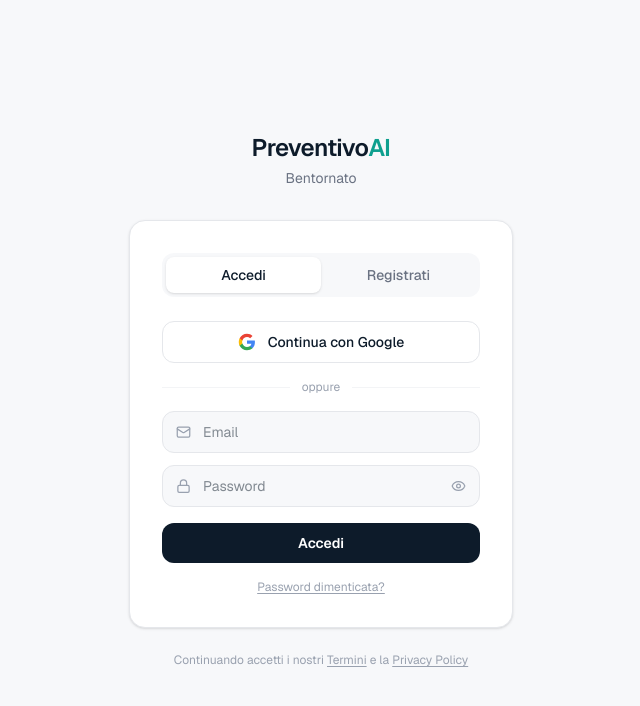
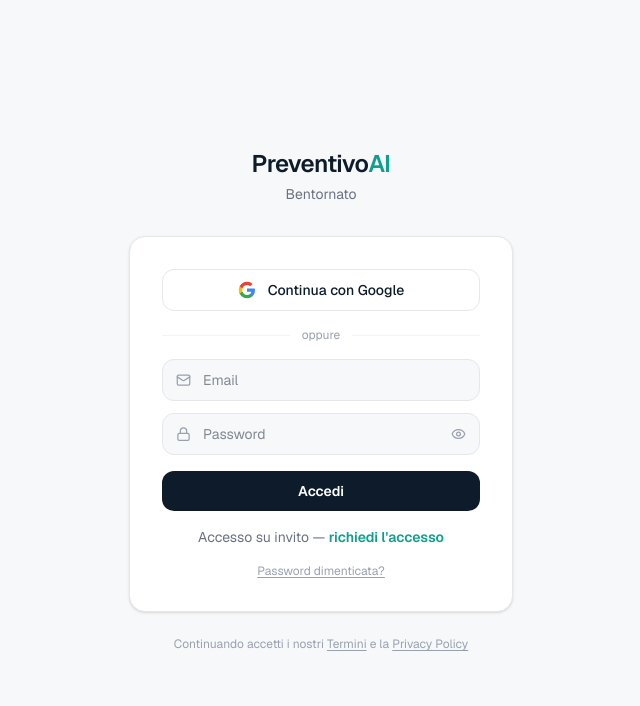
Before and after one commit to danielegalmax/preventivoai-web, a Next.js app: page /login in a window 1280 px wide. Shown: the top 706 px of the page, without its empty margins (319-959 px from the left). Built offline with nearby package versions, Linux system fonts and the light colour scheme; no server answers.

Commit message:
Beta: disabilita registrazione, link richiesta accesso landing

```diff
--- a/src/app/login/page.tsx
+++ b/src/app/login/page.tsx
@@ -1,8 +1,12 @@
 'use client'
 
 import { useState } from 'react'
+import Link from 'next/link'
 import { supabase } from '@/lib/supabase'
 import { Mail, Lock, Eye, EyeOff, Loader2 } from 'lucide-react'
+
+/** Imposta `true` per riattivare tab e form di registrazione. */
+const BETA_REGISTRAZIONE_APERTA = false
 
 export default function LoginPage() {
   const [mode, setMode] = useState<'login' | 'register'>('login')
@@ -20,7 +24,7 @@
     setSuccess('')
     setLoading(true)
 
-    if (mode === 'register') {
+    if (mode === 'register' && BETA_REGISTRAZIONE_APERTA) {
       const { error } = await supabase.auth.signUp({
         email,
         password,
@@ -54,12 +58,13 @@
           Preventivo<span className="text-[#0E9F8E]">AI</span>
         </h1>
         <p className="text-sm text-gray-500 mt-1">
-          {mode === 'login' ? 'Bentornato' : 'Crea il tuo account gratuito'}
+          {mode === 'register' && BETA_REGISTRAZIONE_APERTA ? 'Crea il tuo account gratuito' : 'Bentornato'}
         </p>
       </div>
 
       <div className="w-full max-w-sm bg-white border border-gray-200 rounded-2xl p-8 shadow-sm">
 
+        {BETA_REGISTRAZIONE_APERTA ? (
           <div className="flex bg-[#F7F8FA] rounded-xl p-1 mb-6">
             <button
               onClick={() => { setMode('login'); setError(''); setSuccess('') }}
@@ -82,6 +87,7 @@
               Registrati
             </button>
           </div>
+        ) : null}
 
         <button
           onClick={handleGoogle}
@@ -159,10 +165,19 @@
             className="w-full py-2.5 bg-[#0D1B2A] text-white rounded-xl text-sm font-semibold hover:bg-[#162540] transition-all disabled:opacity-50 flex items-center justify-center gap-2 mt-1"
           >
             {loading && <Loader2 size={15} className="animate-spin" />}
-            {mode === 'login' ? 'Accedi' : 'Crea account'}
+            {mode === 'login' || !BETA_REGISTRAZIONE_APERTA ? 'Accedi' : 'Crea account'}
           </button>
 
         </form>
+
+        {!BETA_REGISTRAZIONE_APERTA ? (
+          <p className="text-center text-sm text-gray-500 mt-4">
+            Accesso su invito —{' '}
+            <Link href="/" className="text-[#0E9F8E] font-semibold hover:underline underline-offset-2">
+              richiedi l&apos;accesso
+            </Link>
+          </p>
+        ) : null}
 
         {mode === 'login' && (
           <p className="text-center text-xs text-gray-400 mt-4">
```
Lines whose indentation alone changed are shown as unchanged.
